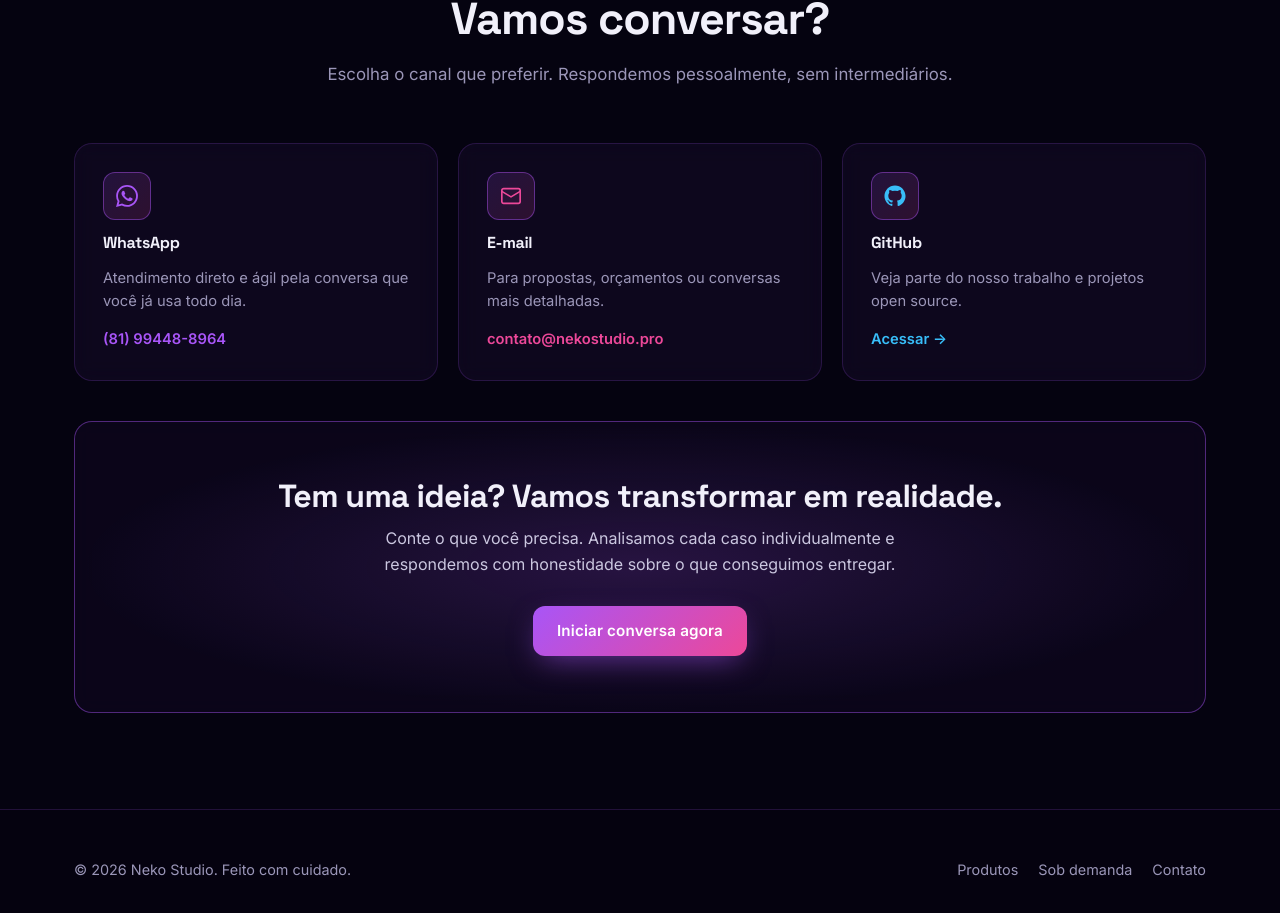
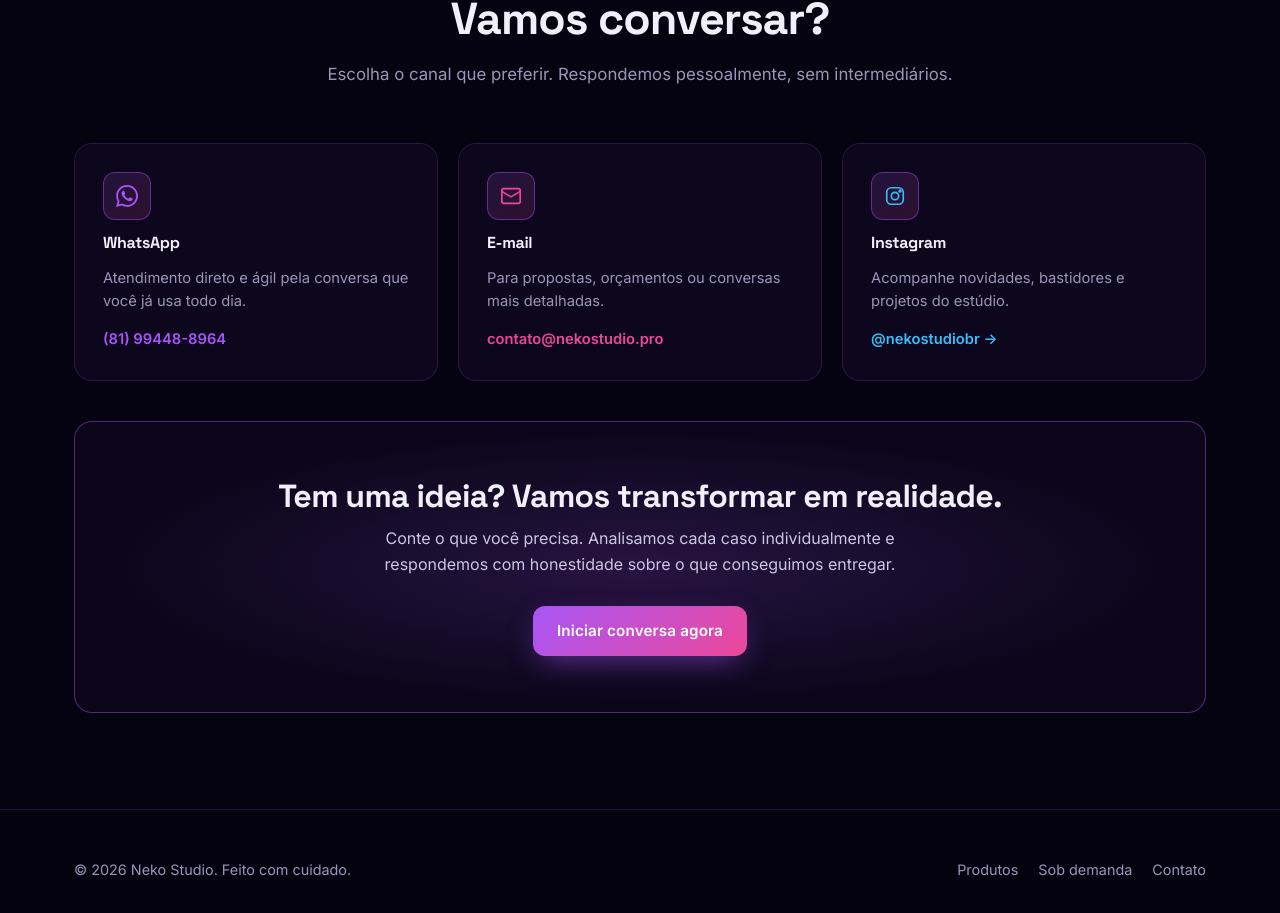
Before and after one commit to fernandopy26/SITE-Neko-Studio, a plain HTML site: page index.html in a window 1280 px wide. Shown: the part 4890-5803 px from the top of the page. Drawn offline with Linux system fonts and the light colour scheme.

Commit message:
substitui card do GitHub por Instagram (@nekostudiobr) na seção de contato

```diff
--- a/assets/js/products-data.js
+++ b/assets/js/products-data.js
@@ -152,7 +152,7 @@ const NEKO_CONTACT = {
   whatsapp: "5581994488964",          // Substitua pelo seu número (formato internacional, só números)
   whatsappLabel: "(81) 99448-8964",   // Como aparece para o usuário
   email: "contato@nekostudio.pro",
-  github: "https://github.com/",      // Substitua pelo seu usuário do GitHub
-  instagram: "",                       // Opcional — deixe vazio para esconder
+  github: "",                          // Vazio — não exibido. Coloque a URL se quiser mostrar.
+  instagram: "https://www.instagram.com/nekostudiobr/",  // Vazio para esconder
   mensagemPadrao: "Olá! Vim pelo site da Neko Studio e gostaria de saber mais."
 };
--- a/index.html
+++ b/index.html
@@ -311,18 +311,11 @@
           <span class="link" data-text="email"></span>
         </a>
 
-        <a class="card contact-card card--blue" data-action="github" href="#" target="_blank" rel="noopener">
-          <div class="ico" data-icon="github"></div>
-          <h4>GitHub</h4>
-          <p>Veja parte do nosso trabalho e projetos open source.</p>
-          <span class="link">Acessar →</span>
-        </a>
-
-        <a class="card contact-card card--pink" data-action="instagram" href="#" target="_blank" rel="noopener">
+        <a class="card contact-card card--blue" data-action="instagram" href="#" target="_blank" rel="noopener">
           <div class="ico" data-icon="insta"></div>
           <h4>Instagram</h4>
-          <p>Acompanhe novidades e bastidores do estúdio.</p>
-          <span class="link">Seguir →</span>
+          <p>Acompanhe novidades, bastidores e projetos do estúdio.</p>
+          <span class="link">@nekostudiobr →</span>
         </a>
       </div>
 
```
